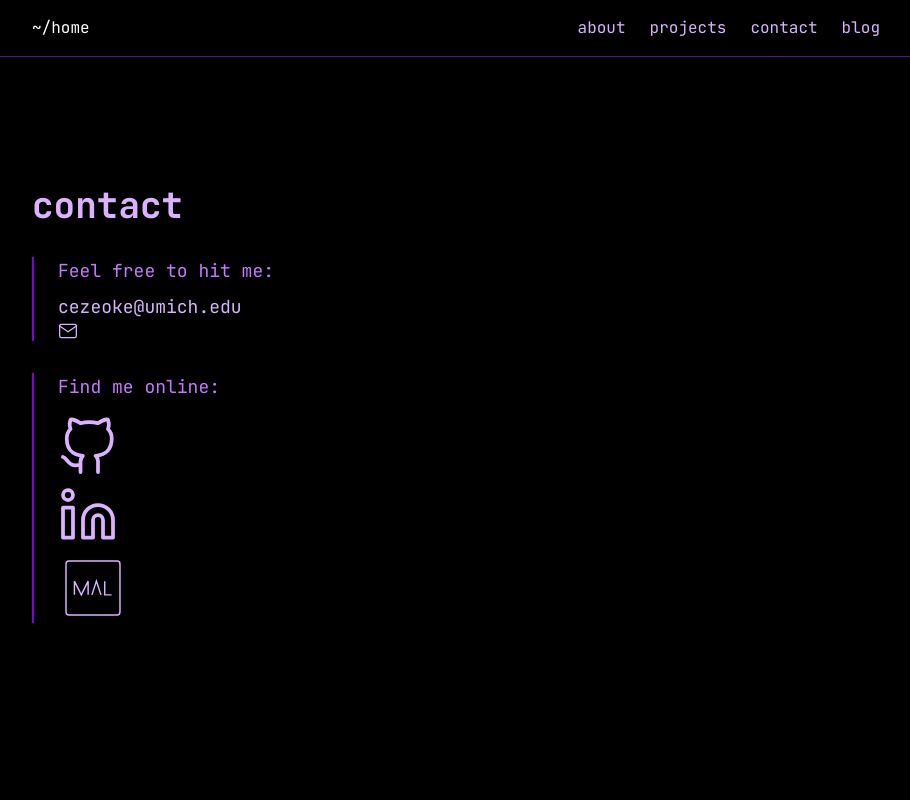
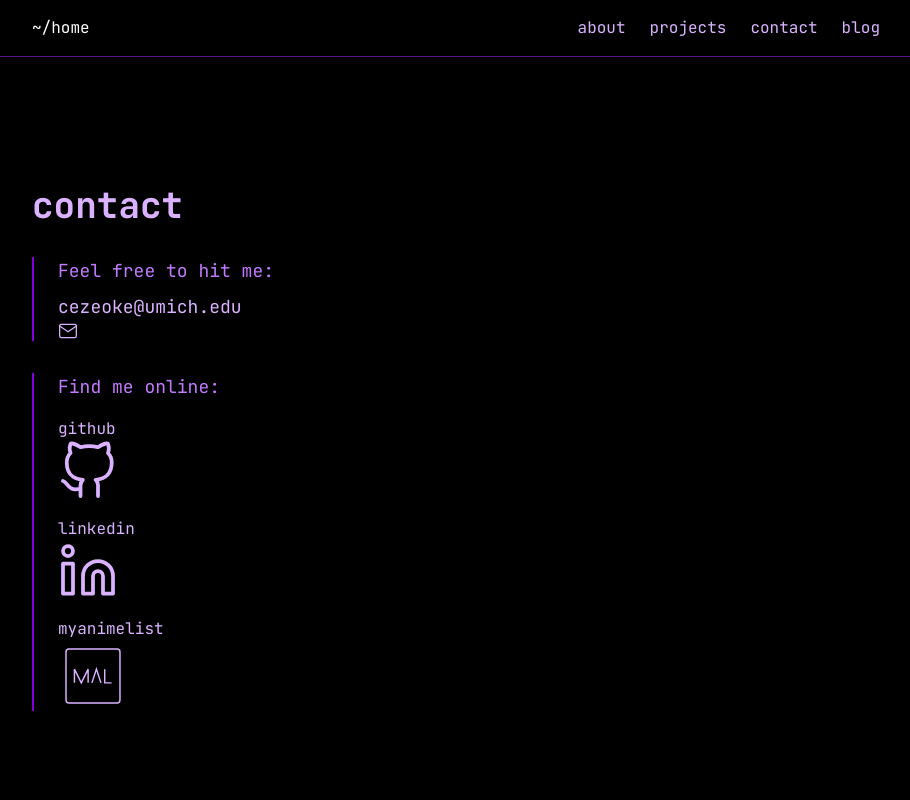
Before and after one commit to BeanyZoldyck/self, a SvelteKit app: page /contact in a window 1280 px wide. Shown: the top 800 px of the page, without its empty margins (184-1094 px from the left). Built offline with nearby package versions, Linux system fonts and the light colour scheme.

Commit message:
contacts

```diff
--- a/src/routes/contact/+page.svelte
+++ b/src/routes/contact/+page.svelte
@@ -24,13 +24,15 @@
 
 		<div class="border-l-2 border-purple-700 pl-6">
 			<p class="mb-4 text-lg text-purple-400">Find me online:</p>
-			<div class="space-y-2">
+			<div class="space-y-4">
+				<div class="group relative">
 					<a
 						href="https://github.com/BeanyZoldyck"
 						target="_blank"
-					class="block text-purple-300 hover:text-purple-200"
+						class=" text-purple-300 hover:text-purple-200"
 						title="github"
 					>
+						github
 						<svg
 							fill="none"
 							stroke="currentColor"
@@ -47,12 +49,13 @@
 							></path></svg
 						></a
 					>
+				</div>
 				<a
 					href="https://linkedin.com/in/chukaez"
 					target="_blank"
 					class="block text-purple-300 hover:text-purple-200"
 					title="linkedin"
-					><svg
+					>linkedin<svg
 						fill="none"
 						stroke="currentColor"
 						stroke-linecap="round"
@@ -73,8 +76,7 @@
 					target="_blank"
 					class="block text-purple-300 hover:text-purple-200"
 					aria-label="MAL"
-				>
-					<svg
+					>myanimelist<svg
 						xmlns="http://www.w3.org/2000/svg"
 						width="70px"
 						height="70px"
```
Lines whose indentation alone changed are shown as unchanged.
